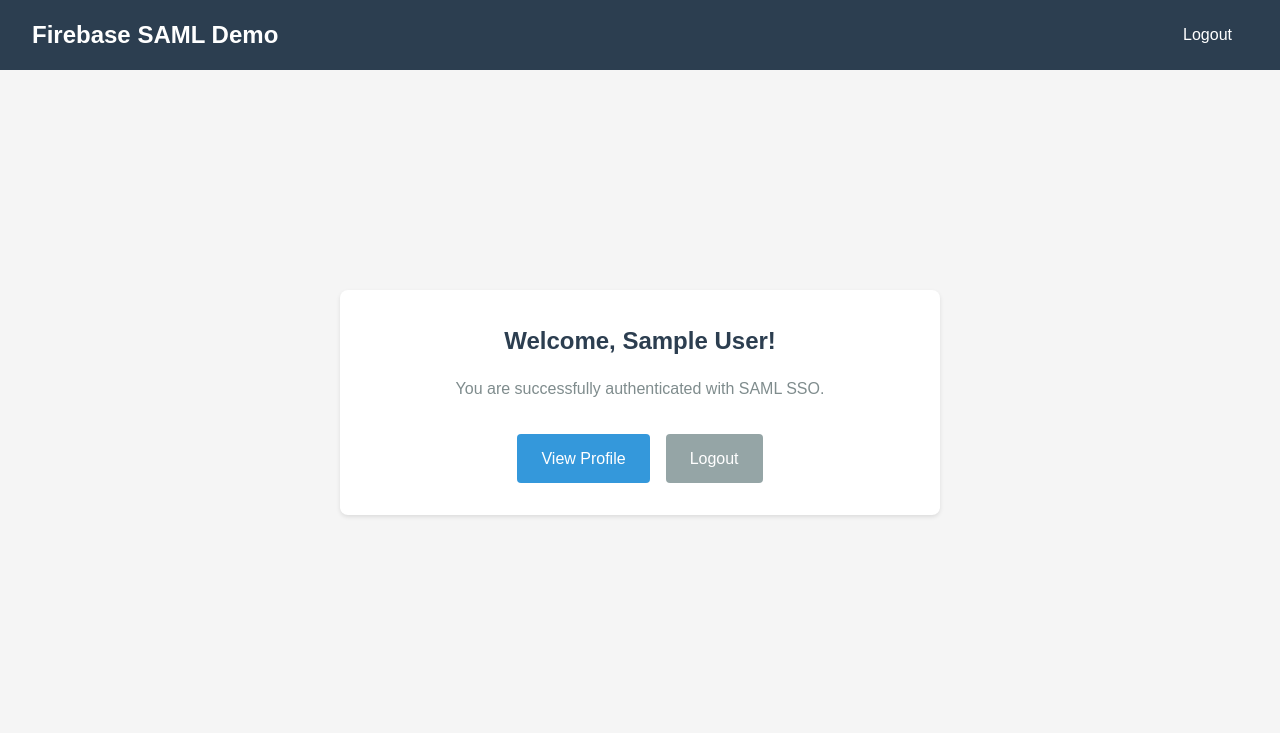
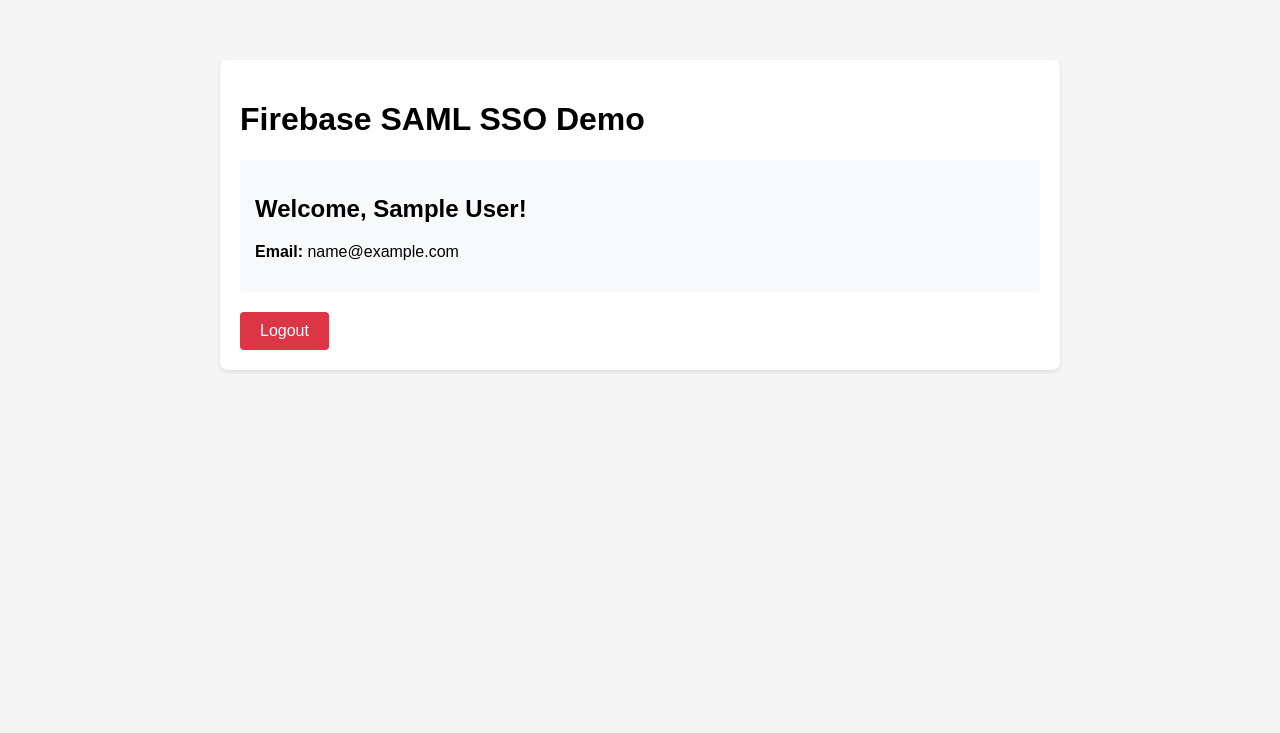
Before and after one commit to techmaharaj/Firebase-SAML-SSO, a Flask app: page / in a window 1280 px wide. Shown: the top 733 px of the page. Run offline with Flask 3, Linux system fonts and the light colour scheme; the visitor is signed in with stand-in values (Sample User, id 1); some libraries are stand-ins or nearby versions.

Commit message:
Tidy code

```diff
--- a/app.py
+++ b/app.py
@@ -1,65 +1,18 @@
-from flask import Flask, request, jsonify, render_template, redirect, url_for, session
+from flask import Flask, render_template, session, redirect, url_for, request, jsonify
 import firebase_admin
-from firebase_admin import auth, credentials
+from firebase_admin import credentials, auth
 import os
+from dotenv import load_dotenv
+
+# Load environment variables
+load_dotenv()
 
 app = Flask(__name__)
-app.secret_key = os.environ.get('FLASK_SECRET_KEY', '<your key>')
+app.secret_key = os.environ.get('FLASK_SECRET_KEY', 'your-secret-key-here')
 
 # Initialize Firebase Admin SDK
-cred = credentials.Certificate('/path/to/serviceAccountKey.json')
+cred = credentials.Certificate('serviceAccount.json')
 firebase_admin.initialize_app(cred)
-
-@app.route('/auth/verify-token', methods=['POST'])
-def verify_token():
-    try:
-        print("Verifying token...")
-        data = request.json
-        id_token = data.get('idToken')
-
-        if not id_token:
-            print("No token provided")
-            return jsonify({"error": "No token provided"}), 400
-
-        # Verify the Firebase ID token
-        decoded_token = auth.verify_id_token(id_token)
-        print(f"Token verified for user: {decoded_token.get('email')}")
-
-        # Store user info in session
-        session['user_id'] = decoded_token['uid']
-        session['email'] = decoded_token.get('email', '')
-        session['name'] = decoded_token.get('name', '')
-
-        print(f"Session created for user: {session['email']}")
-        return jsonify({"success": True, "redirect": url_for('profile')}), 200
-
-    except Exception as e:
-        print(f"Error verifying token: {e}")
-        return jsonify({"error": str(e)}), 401
-
-@app.route('/profile')
-def profile():
-    print("Profile route accessed")
-    print(f"Session data: {session}")
-
-    if 'user_id' not in session:
-        print("No user_id in session, redirecting to login")
-        return redirect(url_for('login'))
-
-    user_data = {
-        'email': session.get('email'),
-        'name': session.get('name'),
-        'user_id': session.get('user_id')
-    }
-    print(f"Rendering profile for user: {user_data['email']}")
-    return render_template('profile.html', user=user_data)
-
-@app.route('/login')
-def login():
-    if 'user_id' in session:
-        print(f"User already logged in, redirecting to profile: {session['email']}")
-        return redirect(url_for('profile'))
-    return render_template('login.html')
 
 @app.route('/')
 def index():
@@ -71,37 +24,31 @@
         }
     return render_template('index.html', user=user_data)
 
+@app.route('/auth/verify-token', methods=['POST'])
+def verify_token():
+    try:
+        id_token = request.json.get('idToken')
+        if not id_token:
+            return jsonify({'error': 'No token provided'}), 400
+
+        # Verify the token
+        decoded_token = auth.verify_id_token(id_token)
+
+        # Store user info in session
+        session['user_id'] = decoded_token['uid']
+        session['email'] = decoded_token.get('email', '')
+        session['name'] = decoded_token.get('name', decoded_token.get('email', '').split('@')[0])
+
+        return jsonify({'success': True}), 200
+
+    except Exception as e:
+        print(f"Token verification error: {e}")
+        return jsonify({'error': str(e)}), 401
+
 @app.route('/logout')
 def logout():
-    print(f"Logging out user: {session.get('email')}")
     session.clear()
     return redirect(url_for('index'))
 
-@app.before_request
-def log_request_info():
-    print(f"\n=== Request Info ===")
-    print(f"Path: {request.path}")
-    print(f"Method: {request.method}")
-    print(f"Session: {session}")
-    print(f"===================\n")
-
-@app.route('/debug/auth-status')
-def debug_auth_status():
-    return jsonify({
-        'session': dict(session),
-        'request_info': {
-            'path': request.path,
-            'method': request.method,
-            'headers': dict(request.headers),
-            'is_secure': request.is_secure,
-            'host': request.host
-        },
-        'environment': {
-            'SERVER_NAME': request.environ.get('SERVER_NAME'),
-            'wsgi.url_scheme': request.environ.get('wsgi.url_scheme'),
-            'HTTP_HOST': request.environ.get('HTTP_HOST')
-        }
-    })
-
 if __name__ == '__main__':
     app.run(debug=True, host='0.0.0.0', port=5000)
--- a/static/css/style.css
+++ b/static/css/style.css
@@ -1,96 +1,60 @@
-/* Base styles */
-* {
+body {
+    font-family: Arial, sans-serif;
     margin: 0;
-    padding: 0;
-    box-sizing: border-box;
-}
-
-body {
-    font-family: 'Arial', sans-serif;
-    line-height: 1.6;
+    padding: 20px;
     background-color: #f5f5f5;
 }
 
-/* Navigation */
-.navbar {
-    background-color: #2c3e50;
-    color: white;
-    padding: 1rem 2rem;
-    display: flex;
-    justify-content: space-between;
-    align-items: center;
-}
-
-.navbar-brand {
-    font-size: 1.5rem;
-    font-weight: bold;
-}
-
-.nav-link {
-    color: white;
-    text-decoration: none;
-    padding: 0.5rem 1rem;
-    border-radius: 4px;
-    transition: background-color 0.3s;
-}
-
-.nav-link:hover {
-    background-color: #34495e;
-}
-
-/* Container */
 .container {
-    max-width: 1200px;
-    margin: 2rem auto;
-    padding: 0 1rem;
-}
-
-/* Dashboard */
-.dashboard {
+    max-width: 800px;
+    margin: 40px auto;
+    padding: 20px;
     background-color: white;
-    padding: 2rem;
     border-radius: 8px;
     box-shadow: 0 2px 4px rgba(0,0,0,0.1);
 }
 
-/* Users Table */
-.users-table {
-    width: 100%;
-    border-collapse: collapse;
-    margin-top: 1rem;
+.user-info {
+    margin: 20px 0;
+    padding: 15px;
+    background-color: #f8f9fa;
+    border-radius: 4px;
 }
 
-.users-table th,
-.users-table td {
-    padding: 0.75rem;
-    text-align: left;
-    border-bottom: 1px solid #ddd;
+.button {
+    display: inline-block;
+    padding: 10px 20px;
+    background-color: #007bff;
+    color: white;
+    border: none;
+    border-radius: 4px;
+    cursor: pointer;
+    text-decoration: none;
+    font-size: 16px;
 }
 
-.users-table th {
-    background-color: #f8f9fa;
-    font-weight: bold;
+.button:hover {
+    background-color: #0056b3;
 }
 
-.users-table tr:hover {
-    background-color: #f5f5f5;
+.button:disabled {
+    background-color: #cccccc;
+    cursor: not-allowed;
 }
 
-/* Welcome Message */
-.welcome-message {
-    text-align: center;
-    padding: 2rem;
+.button.logout {
+    background-color: #dc3545;
 }
 
-.welcome-message h1 {
-    margin-bottom: 1rem;
+.button.logout:hover {
+    background-color: #c82333;
 }
 
-.welcome-message a {
-    color: #3498db;
-    text-decoration: none;
+#error-message {
+    color: #dc3545;
+    background-color: #f8d7da;
+    padding: 10px;
+    border-radius: 4px;
+    margin: 10px 0;
+    display: none;
 }
-
-.welcome-message a:hover {
-    text-decoration: underline;
-}
--- a/static/js/auth.js
+++ b/static/js/auth.js
@@ -1,98 +1,24 @@
 import {
     SAMLAuthProvider,
-    signInWithRedirect,
-    getRedirectResult,
+    signInWithPopup,
     onAuthStateChanged
 } from 'https://www.gstatic.com/firebasejs/10.7.0/firebase-auth.js';
 import { auth } from './firebase-config.js';
 
 document.addEventListener('DOMContentLoaded', function() {
-    console.log('Starting auth initialization');
-
-    // SAML provider configuration
+    // Create the SAML provider object
     const provider = new SAMLAuthProvider('saml.okta');
 
-    // Track auth state
-    let isAuthenticating = false;
-
-    // Setup login button
+    // Add click handler to SSO button
     const ssoButton = document.getElementById('sso-button');
     if (ssoButton) {
-        ssoButton.addEventListener('click', handleLogin);
-    }
+        ssoButton.addEventListener('click', async () => {
+            try {
+                ssoButton.disabled = true;
+                ssoButton.textContent = 'Signing in...';
 
-    async function handleLogin(e) {
-        e.preventDefault();
-        if (isAuthenticating) return;
-
-        try {
-            console.log('Initiating SAML login');
-            isAuthenticating = true;
-            updateUI('signing-in');
-
-            // Store auth state
-            sessionStorage.setItem('loginStarted', 'true');
-            sessionStorage.setItem('loginTime', Date.now().toString());
-            sessionStorage.setItem('originalUrl', window.location.href);
-
-            // Start SAML flow
-            await signInWithRedirect(auth, provider);
-        } catch (error) {
-            console.error('SAML login error:', error);
-            handleError(error);
-            isAuthenticating = false;
-            updateUI('error');
-        }
-    }
-
-    function updateUI(state) {
-        const button = document.getElementById('sso-button');
-        const status = document.getElementById('login-status');
-        const error = document.getElementById('error-message');
-
-        if (!button || !status || !error) return;
-
-        switch (state) {
-            case 'signing-in':
-                button.disabled = true;
-                button.textContent = 'Signing in...';
-                status.textContent = 'Redirecting to login...';
-                status.style.display = 'block';
-                error.style.display = 'none';
-                break;
-            case 'error':
-                button.disabled = false;
-                button.textContent = 'Sign in with SSO';
-                status.style.display = 'none';
-                break;
-            case 'success':
-                button.style.display = 'none';
-                status.textContent = 'Successfully authenticated! Redirecting...';
-                error.style.display = 'none';
-                break;
-        }
-    }
-
-    function handleError(error) {
-        console.error('Auth error:', error);
-        const errorDiv = document.getElementById('error-message');
-        if (errorDiv) {
-            errorDiv.textContent = `Authentication Error: ${error.message}`;
-            errorDiv.style.display = 'block';
-        }
-    }
-
-    async function handleRedirectResult() {
-        console.log('Checking for redirect result');
-
-        try {
-            const result = await getRedirectResult(auth);
-            console.log('Redirect result:', result);
-
-            if (result) {
-                console.log('Successfully authenticated');
-                const user = result.user;
-                const idToken = await user.getIdToken();
+                const result = await signInWithPopup(auth, provider);
+                const idToken = await result.user.getIdToken();
 
                 // Send token to backend
                 const response = await fetch('/auth/verify-token', {
@@ -103,49 +29,32 @@
                     body: JSON.stringify({ idToken })
                 });
 
-                if (!response.ok) {
+                if (response.ok) {
+                    window.location.reload();
+                } else {
                     throw new Error('Failed to verify token with backend');
                 }
 
-                // Clear auth state
-                sessionStorage.removeItem('loginStarted');
-                sessionStorage.removeItem('loginTime');
+            } catch (error) {
+                console.error('Error during sign-in:', error);
+                showError(error.message);
+            } finally {
+                ssoButton.disabled = false;
+                ssoButton.textContent = 'Sign in with SSO';
+            }
+        });
+    }
 
-                // Redirect to profile
-                window.location.href = '/profile';
-            } else {
-                const loginStarted = sessionStorage.getItem('loginStarted');
-                const loginTime = parseInt(sessionStorage.getItem('loginTime') || '0');
-
-                if (loginStarted && loginTime) {
-                    const elapsedTime = Date.now() - loginTime;
-                    console.log(`Time elapsed since login start: ${elapsedTime}ms`);
-
-                    if (elapsedTime > 300000) { // 5 minutes
-                        console.log('Login attempt timed out');
-                        sessionStorage.removeItem('loginStarted');
-                        sessionStorage.removeItem('loginTime');
-                        handleError(new Error('Login attempt timed out. Please try again.'));
-                    }
-                }
-            }
-        } catch (error) {
-            console.error('Error handling redirect:', error);
-            handleError(error);
-        } finally {
-            isAuthenticating = false;
+    function showError(message) {
+        const errorDiv = document.getElementById('error-message');
+        if (errorDiv) {
+            errorDiv.textContent = message;
+            errorDiv.style.display = 'block';
         }
     }
 
-    // Set up auth state observer
+    // Monitor auth state changes
     onAuthStateChanged(auth, (user) => {
-        console.log('Auth state changed:', user ? 'logged in' : 'logged out');
-        if (user) {
-            console.log('User:', user.email);
-            updateUI('success');
-        }
+        console.log('Auth state:', user ? 'logged in' : 'logged out');
     });
-
-    // Check for redirect result on page load
-    handleRedirectResult();
 });
--- a/templates/base.html
+++ /dev/null
@@ -1,38 +0,0 @@
-<!DOCTYPE html>
-<html lang="en">
-<head>
-    <meta charset="UTF-8">
-    <meta name="viewport" content="width=device-width, initial-scale=1.0">
-    <title>{% block title %}Firebase SAML Demo{% endblock %}</title>
-
-    <!-- Import the functions you need from the SDKs you need -->
-    <script type="module" src="https://www.gstatic.com/firebasejs/10.7.0/firebase-app.js"></script>
-    <script type="module" src="https://www.gstatic.com/firebasejs/10.7.0/firebase-auth.js"></script>
-
-    <!-- Custom CSS -->
-    <link rel="stylesheet" href="{{ url_for('static', filename='css/style.css') }}">
-
-    {% block extra_css %}{% endblock %}
-</head>
-<body>
-    <nav class="navbar">
-        <div class="navbar-brand">Firebase SAML Demo</div>
-        <div class="navbar-menu">
-            {% if session.get('user_id') %}
-                <a href="{{ url_for('logout') }}" class="nav-link">Logout</a>
-            {% else %}
-                <a href="{{ url_for('login') }}" class="nav-link">Login</a>
-            {% endif %}
-        </div>
-    </nav>
-
-    <div class="container">
-        {% block content %}{% endblock %}
-    </div>
-
-    <!-- Firebase Configuration -->
-    <script type="module" src="{{ url_for('static', filename='js/firebase-config.js') }}"></script>
-
-    {% block extra_js %}{% endblock %}
-</body>
-</html>
--- a/templates/index.html
+++ b/templates/index.html
@@ -1,89 +1,32 @@
-{% extends "base.html" %}
+<!DOCTYPE html>
+<html lang="en">
+<head>
+    <meta charset="UTF-8">
+    <meta name="viewport" content="width=device-width, initial-scale=1.0">
+    <title>Firebase SAML SSO Demo</title>
+    <link rel="stylesheet" href="{{ url_for('static', filename='css/style.css') }}">
+</head>
+<body>
+    <div class="container">
+        <h1>Firebase SAML SSO Demo</h1>
 
-{% block title %}Home - Firebase SAML Demo{% endblock %}
-
-{% block content %}
-<div class="main-container">
         {% if user %}
-        <div class="welcome-card">
+            <div class="user-info">
                 <h2>Welcome, {{ user.name }}!</h2>
-            <p>You are successfully authenticated with SAML SSO.</p>
-            <div class="action-buttons">
-                <a href="{{ url_for('profile') }}" class="button">View Profile</a>
-                <a href="{{ url_for('logout') }}" class="button button-secondary">Logout</a>
+                <p><strong>Email:</strong> {{ user.email }}</p>
             </div>
-        </div>
+            <a href="{{ url_for('logout') }}" class="button logout">Logout</a>
         {% else %}
-        <div class="welcome-card">
-            <h2>Welcome to Firebase SAML Demo</h2>
-            <p>Please sign in to access your account.</p>
-            <div class="action-buttons">
-                <a href="{{ url_for('login') }}" class="button">Sign In</a>
-            </div>
-        </div>
+            <p>Please sign in to continue.</p>
+            <div id="error-message"></div>
+            <button id="sso-button" class="button">Sign in with SSO</button>
         {% endif %}
     </div>
-{% endblock %}
 
-{% block extra_css %}
-<style>
-    .main-container {
-        display: flex;
-        justify-content: center;
-        align-items: center;
-        min-height: calc(100vh - 200px);
-        padding: 2rem;
-    }
-
-    .welcome-card {
-        background: white;
-        border-radius: 8px;
-        box-shadow: 0 2px 4px rgba(0,0,0,0.1);
-        padding: 2rem;
-        text-align: center;
-        max-width: 600px;
-        width: 100%;
-    }
-
-    .welcome-card h2 {
-        color: #2c3e50;
-        margin-bottom: 1rem;
-    }
-
-    .welcome-card p {
-        color: #7f8c8d;
-        margin-bottom: 2rem;
-    }
-
-    .action-buttons {
-        display: flex;
-        gap: 1rem;
-        justify-content: center;
-    }
-
-    .button {
-        padding: 0.75rem 1.5rem;
-        border-radius: 4px;
-        text-decoration: none;
-        font-weight: 500;
-        transition: background-color 0.3s;
-    }
-
-    .button {
-        background-color: #3498db;
-        color: white;
-    }
-
-    .button:hover {
-        background-color: #2980b9;
-    }
-
-    .button-secondary {
-        background-color: #95a5a6;
-    }
-
-    .button-secondary:hover {
-        background-color: #7f8c8d;
-    }
-</style>
-{% endblock %}
+    <!-- Firebase Scripts -->
+    <script type="module" src="https://www.gstatic.com/firebasejs/10.7.0/firebase-app.js"></script>
+    <script type="module" src="https://www.gstatic.com/firebasejs/10.7.0/firebase-auth.js"></script>
+    <script type="module" src="{{ url_for('static', filename='js/firebase-config.js') }}"></script>
+    <script type="module" src="{{ url_for('static', filename='js/auth.js') }}"></script>
+</body>
+</html>
```
Also changed, not shown: check_templates.py (deleted, +0 -21 lines), static/css/login.css (deleted, +0 -47 lines), templates/login.html (deleted, +0 -47 lines), templates/profile.html (deleted, +0 -76 lines), README.md, 1 other file. Lines whose indentation alone changed are shown as unchanged.
